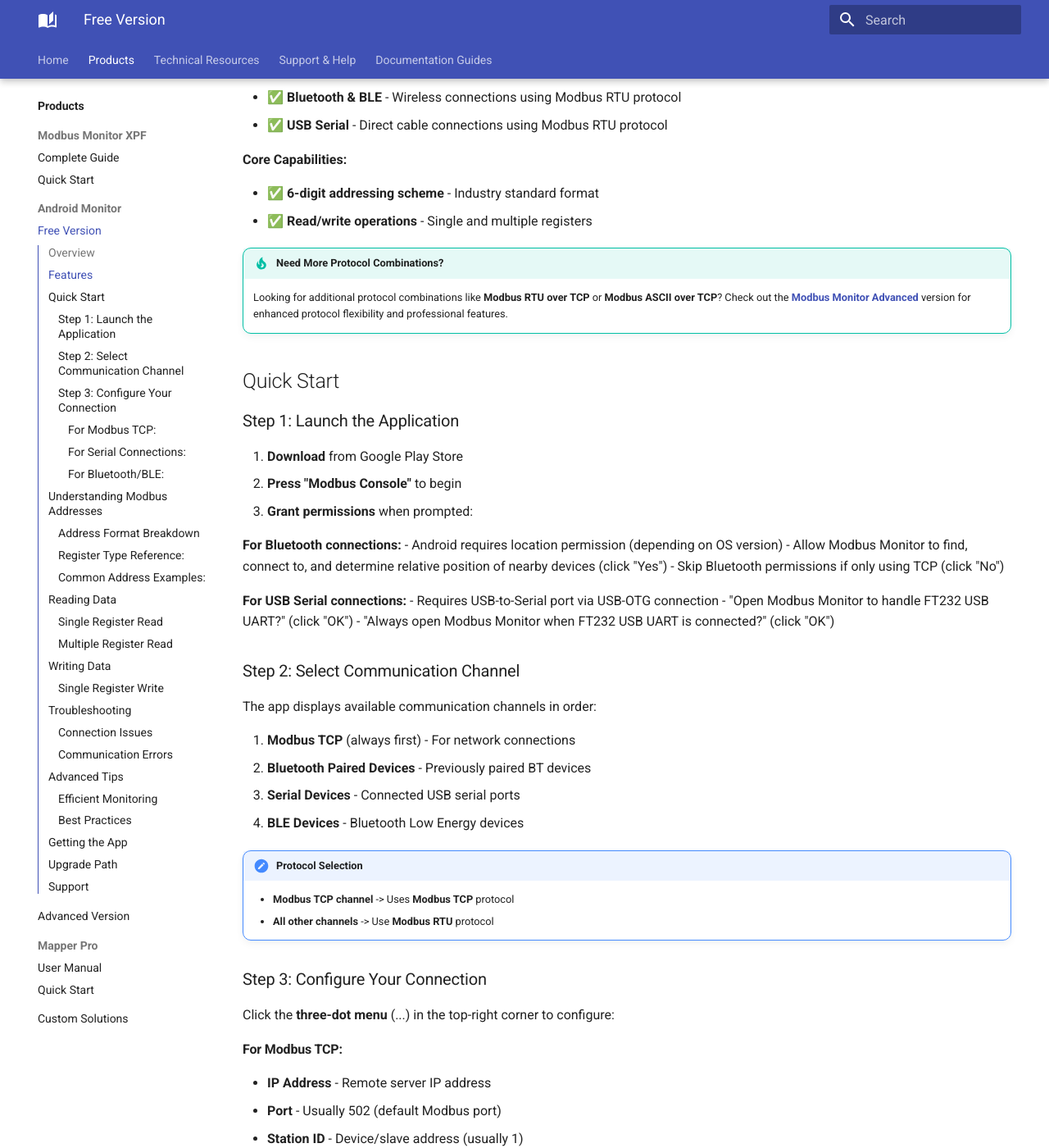
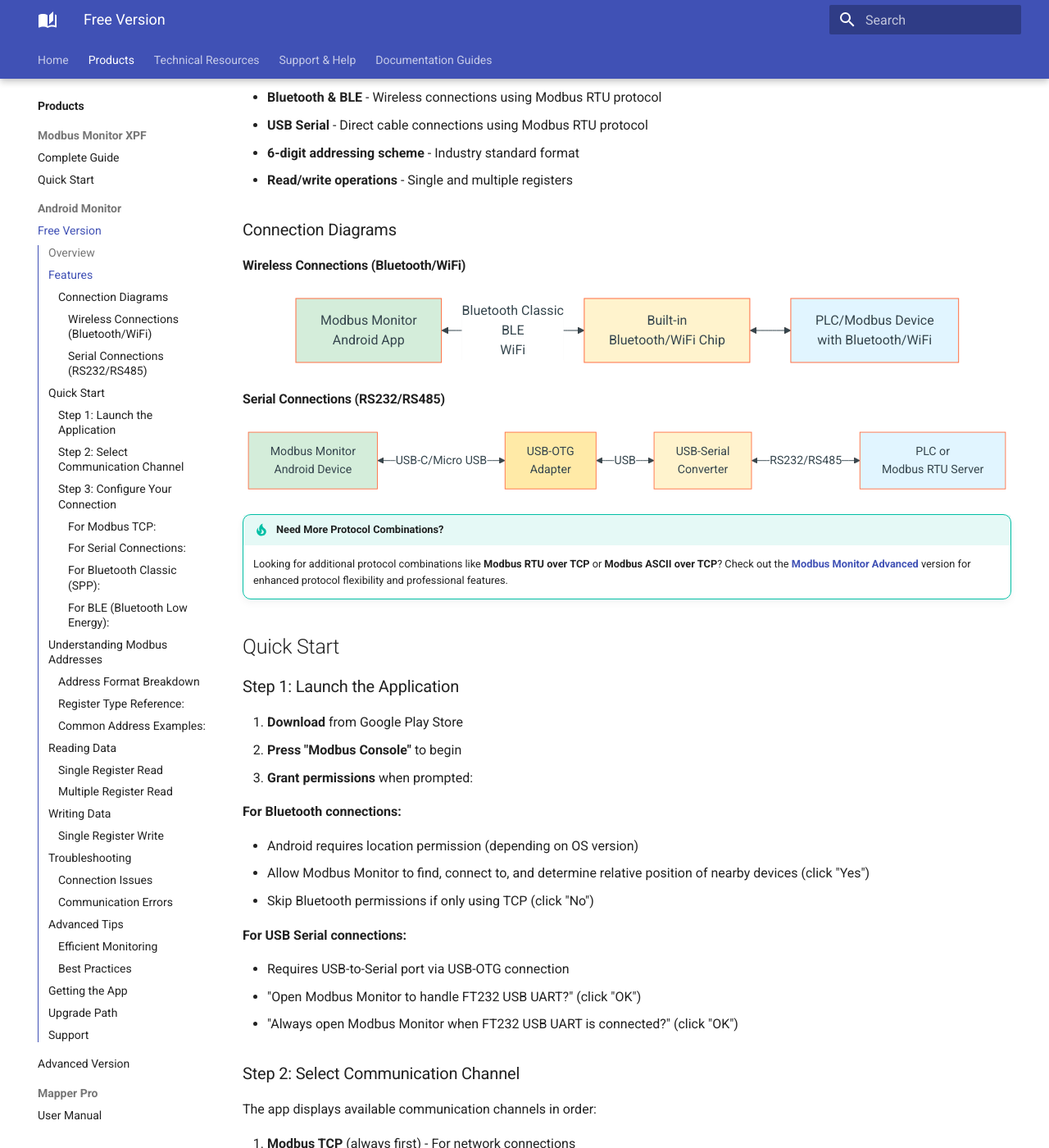
Before and after one commit to Modbus-Monitor/docs, an MkDocs documentation site: the page built from docs/products/android/free-guide.md, in a window 1280 px wide and 1400 px high, scrolled down 1390 px. Shown: the whole window at 82% size. Built offline with MkDocs 1.6.1 and Material for MkDocs 9.7.7, drawn with Linux system fonts in a browser that asks for light colours; the version menu is left out; some of the changed text lies outside the part shown.

Commit message:
finished modbus Monitor console

````diff
--- a/docs/products/android/free-guide.md
+++ b/docs/products/android/free-guide.md
@@ -22,16 +22,45 @@ The free Modbus Monitor Android app provides essential Modbus monitoring capabil
 
 ## Features
 
-**Communication Interfaces:**
-
-- ✅ **Modbus TCP** - Network connections (WiFi/Ethernet) using Modbus/TCP protocol
-- ✅ **Bluetooth & BLE** - Wireless connections using Modbus RTU protocol
-- ✅ **USB Serial** - Direct cable connections using Modbus RTU protocol
-
 **Core Capabilities:**
 
-- ✅ **6-digit addressing scheme** - Industry standard format
-- ✅ **Read/write operations** - Single and multiple registers
+- **Modbus TCP** - Network connections (WiFi/Ethernet) using Modbus/TCP protocol
+- **Bluetooth & BLE** - Wireless connections using Modbus RTU protocol
+- **USB Serial** - Direct cable connections using Modbus RTU protocol
+- **6-digit addressing scheme** - Industry standard format
+- **Read/write operations** - Single and multiple registers
+
+
+### Connection Diagrams
+
+#### Wireless Connections (Bluetooth/WiFi)
+
+```mermaid
+flowchart LR
+    A[Modbus Monitor<br/>Android App] <-->|Bluetooth Classic<br/>BLE<br/>WiFi| B[Built-in<br/>Bluetooth/WiFi Chip]
+    B <--> C[PLC/Modbus Device<br/>with Bluetooth/WiFi]
+
+    style A fill:#d4edda
+    style B fill:#fff3cd
+    style C fill:#e1f5ff
+```
+
+#### Serial Connections (RS232/RS485)
+
+```mermaid
+flowchart LR
+    A[Modbus Monitor<br/>Android Device] <-->|USB-C/Micro USB| B[USB-OTG<br/>Adapter]
+    B <-->|USB| C[USB-Serial<br/>Converter]
+    C <-->|RS232/RS485| D[PLC or<br/>Modbus RTU Server]
+
+    style A fill:#d4edda
+    style B fill:#ffeaa7
+    style C fill:#fff3cd
+    style D fill:#e1f5ff
+```
+
+
+
 
 
 !!! tip "Need More Protocol Combinations?"
@@ -46,11 +75,13 @@ The free Modbus Monitor Android app provides essential Modbus monitoring capabil
 3. **Grant permissions** when prompted:
 
    **For Bluetooth connections:**
+
    - Android requires location permission (depending on OS version)
    - Allow Modbus Monitor to find, connect to, and determine relative position of nearby devices (click "Yes")
    - Skip Bluetooth permissions if only using TCP (click "No")
 
    **For USB Serial connections:**
+
    - Requires USB-to-Serial port via USB-OTG connection
    - "Open Modbus Monitor to handle FT232 USB UART?" (click "OK")
    - "Always open Modbus Monitor when FT232 USB UART is connected?" (click "OK")
@@ -64,7 +95,8 @@ The app displays available communication channels in order:
 1. **Modbus TCP** (always first) - For network connections
 2. **Bluetooth Paired Devices** - Previously paired BT devices
 3. **Serial Devices** - Connected USB serial ports
-4. **BLE Devices** - Bluetooth Low Energy devices
+4. **Bluetooth Classic** - Connect to Bluetooth SPP (Serial Port Profile) devices
+5. **BLE Devices** - Bluetooth Low Energy devices
 
 !!! note "Protocol Selection"
     - **Modbus TCP channel** -> Uses **Modbus TCP** protocol
@@ -85,10 +117,18 @@ Click the **three-dot menu** (...) in the top-right corner to configure:
 - **Parity** - None, Even, or Odd
 - **Stop Bits** - Usually 1
 
-#### For Bluetooth/BLE:
-- **Pair device first** before using
-- Configure through Android Bluetooth settings
-- Return to app and select paired device
+#### For Bluetooth Classic (SPP):
+
+- **Pair device first** in Android Bluetooth settings
+- Older Bluetooth SPP devices require pairing before use
+- Once paired, select from "Bluetooth Paired Devices" list in app
+- Configure serial parameters (baud rate, parity) in app settings
+
+#### For BLE (Bluetooth Low Energy):
+- **No pre-pairing required** - BLE devices can be discovered and connected directly
+- Scan and connect directly from within Modbus Monitor app
+- Select from "BLE Devices" list
+- BLE offers easier setup for newer devices
 
 ## Understanding Modbus Addresses
 
@@ -223,6 +263,7 @@ All examples above write the value **995** to holding register **1**.
 ## Upgrade Path
 
 Ready for more features? The **Advanced Version** includes:
+
 - Unlimited monitor points
 - Serial/RTU support
 - Advanced data analysis
````
Also changed, not shown: other parts of docs/products/android/free-guide.md (+2 -2 lines), 3 other files.
